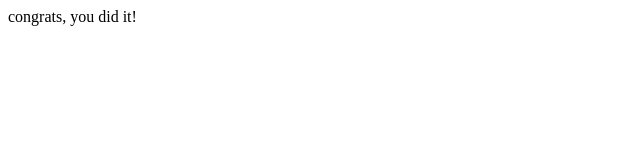
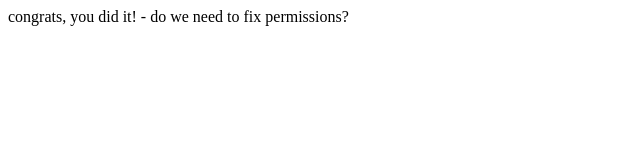
Before and after one commit to cogitocorp/genesys-install-wizard, a plain HTML site: page index.html in a window 1280 px wide. Shown: the whole page, without its empty margins (0-640 px from the left). Drawn offline with Linux system fonts and the light colour scheme.

Commit message:
Update index.html

```diff
--- a/index.html
+++ b/index.html
@@ -1,4 +1,4 @@
 <html>
   <title>testing</title>
-  <body><p>congrats, you did it!</p></body>
+  <body><p>congrats, you did it! - do we need to fix permissions?</p></body>
 </html>
```
